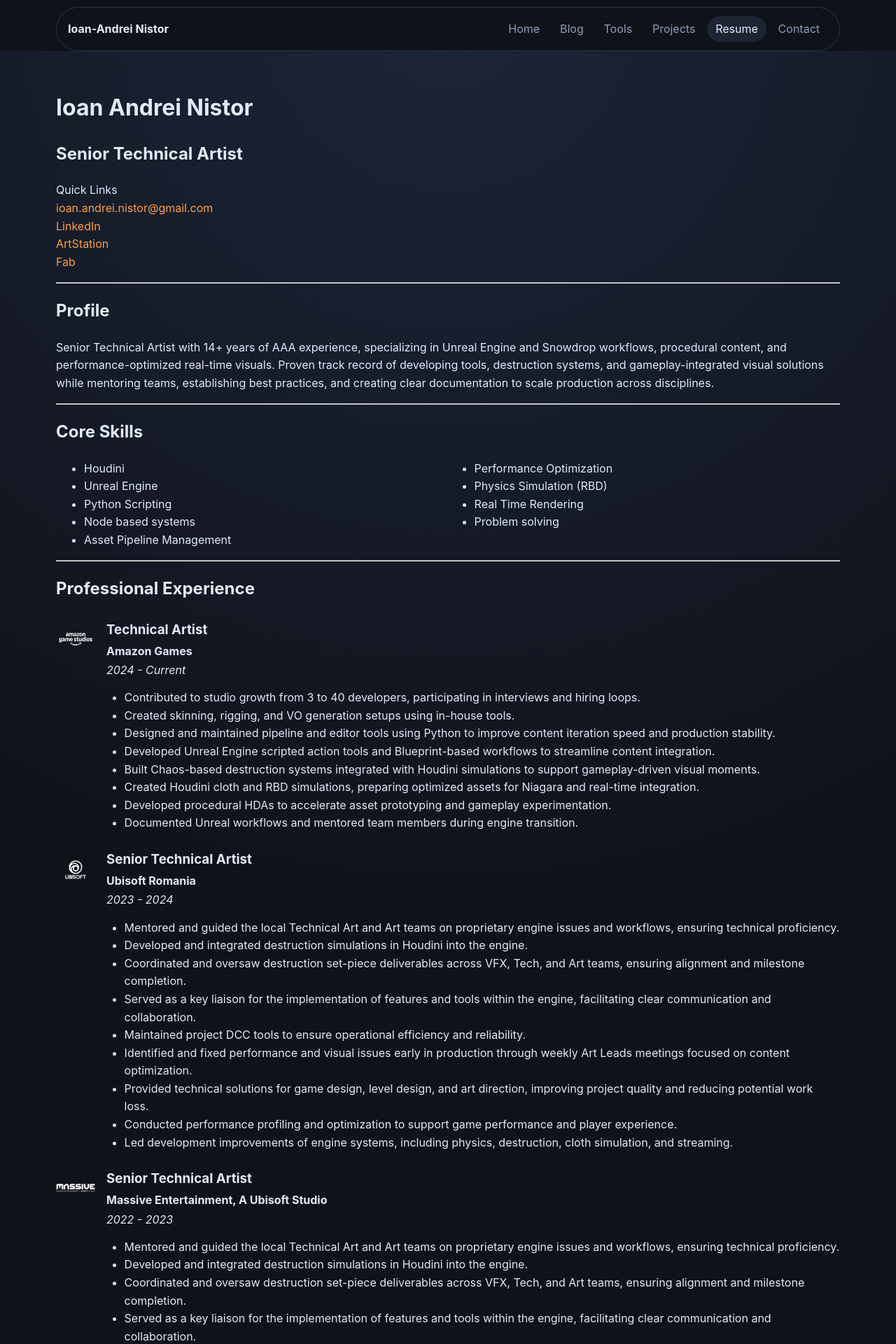
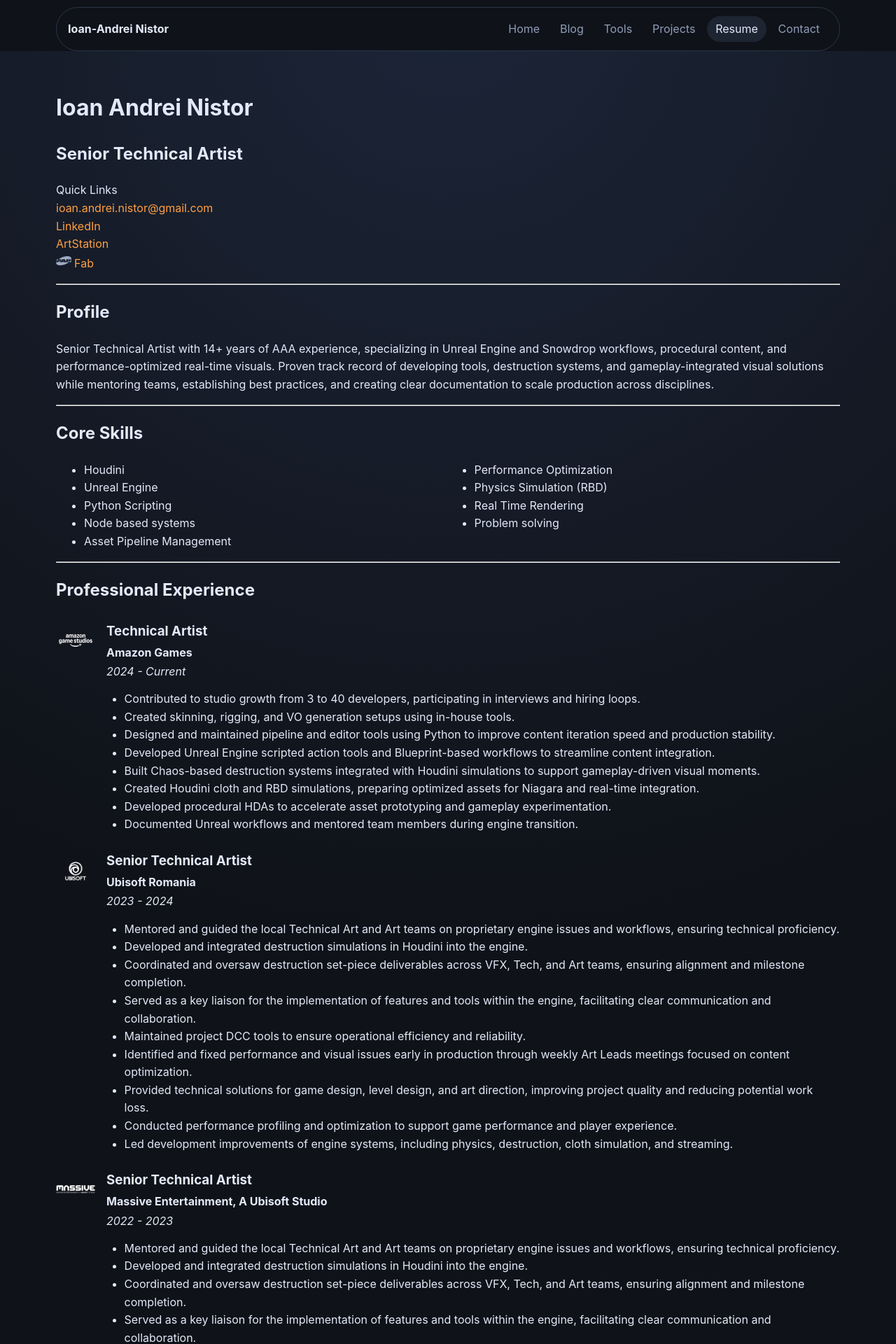
Before and after one commit to ianistor/ian_mywebsite, a Jekyll site: the page built from cv/index.md, in a window 1280 px wide. Shown: the top 1920 px of the page at 70% size. Built offline with Jekyll 4.4.1, drawn with Linux system fonts in a browser that asks for light colours; nearby versions of some CDN libraries.

Commit message:
Increase displayed size of Fab icons

```diff
--- a/_layouts/tool.html
+++ b/_layouts/tool.html
@@ -24,6 +24,8 @@
               <img src="{{ link.logo_path | relative_url }}" alt="{{ link.logo_alt | default: link.label | append: ' logo' }}" class="button-logo">
             {% elsif normalized_label == "gumroad" %}
               <img src="{{ '/assets/images/companieslogos/gumroad.png' | relative_url }}" alt="Gumroad logo" class="button-logo">
+            {% elsif normalized_label == "fab" %}
+              <img src="{{ '/assets/images/companieslogos/fab.png' | relative_url }}" alt="Fab logo" class="button-logo fab-logo-large">
             {% endif %}
             {{ link.label }}
           </a>
--- a/assets/css/style.css
+++ b/assets/css/style.css
@@ -455,6 +455,11 @@
   height: 1em;
   object-fit: contain;
   vertical-align: -0.1em;
+}
+
+.fab-logo-large {
+  width: 1.35em;
+  height: 1.35em;
 }
 
 .project-link-artstation .project-link-artstation-logo {
--- a/cv/index.md
+++ b/cv/index.md
@@ -12,7 +12,7 @@
 [ioan.andrei.nistor@gmail.com](mailto:ioan.andrei.nistor@gmail.com)
 [LinkedIn](https://www.linkedin.com/in/ioan-andreinistor)
 [ArtStation](https://www.artstation.com/nistorandrei)
-[Fab](https://www.fab.com/sellers/IANistor)
+<img src="{{ '/assets/images/companieslogos/fab.png' | relative_url }}" alt="Fab logo" class="button-logo fab-logo-large"> [Fab](https://www.fab.com/sellers/IANistor)
 
 ---
 
@@ -148,6 +148,6 @@
 
 - [LinkedIn](https://www.linkedin.com/in/ioan-andreinistor)
 - [ArtStation](https://www.artstation.com/nistorandrei)
-- [Fab](https://www.fab.com/sellers/IANistor)
+- <img src="{{ '/assets/images/companieslogos/fab.png' | relative_url }}" alt="Fab logo" class="button-logo fab-logo-large"> [Fab](https://www.fab.com/sellers/IANistor)
 
 ---
```
